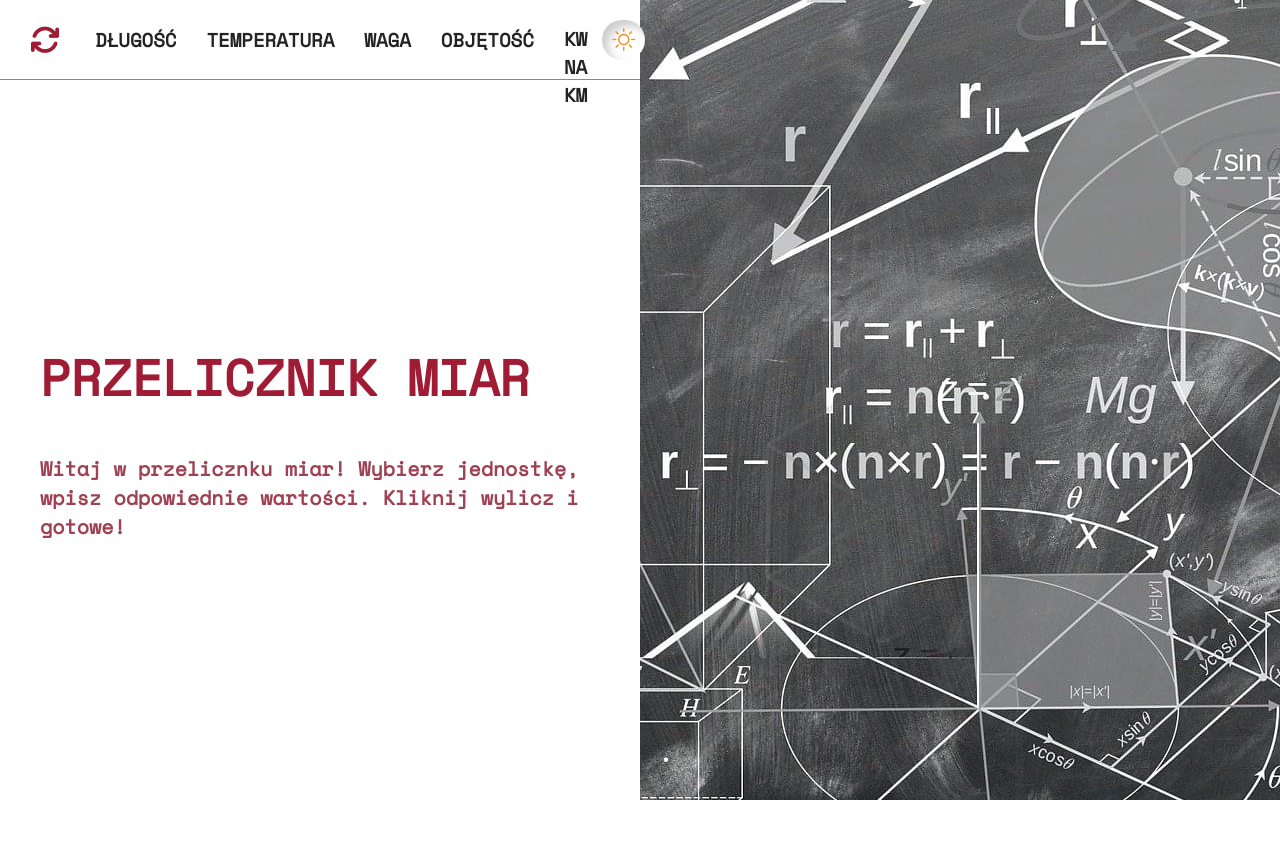
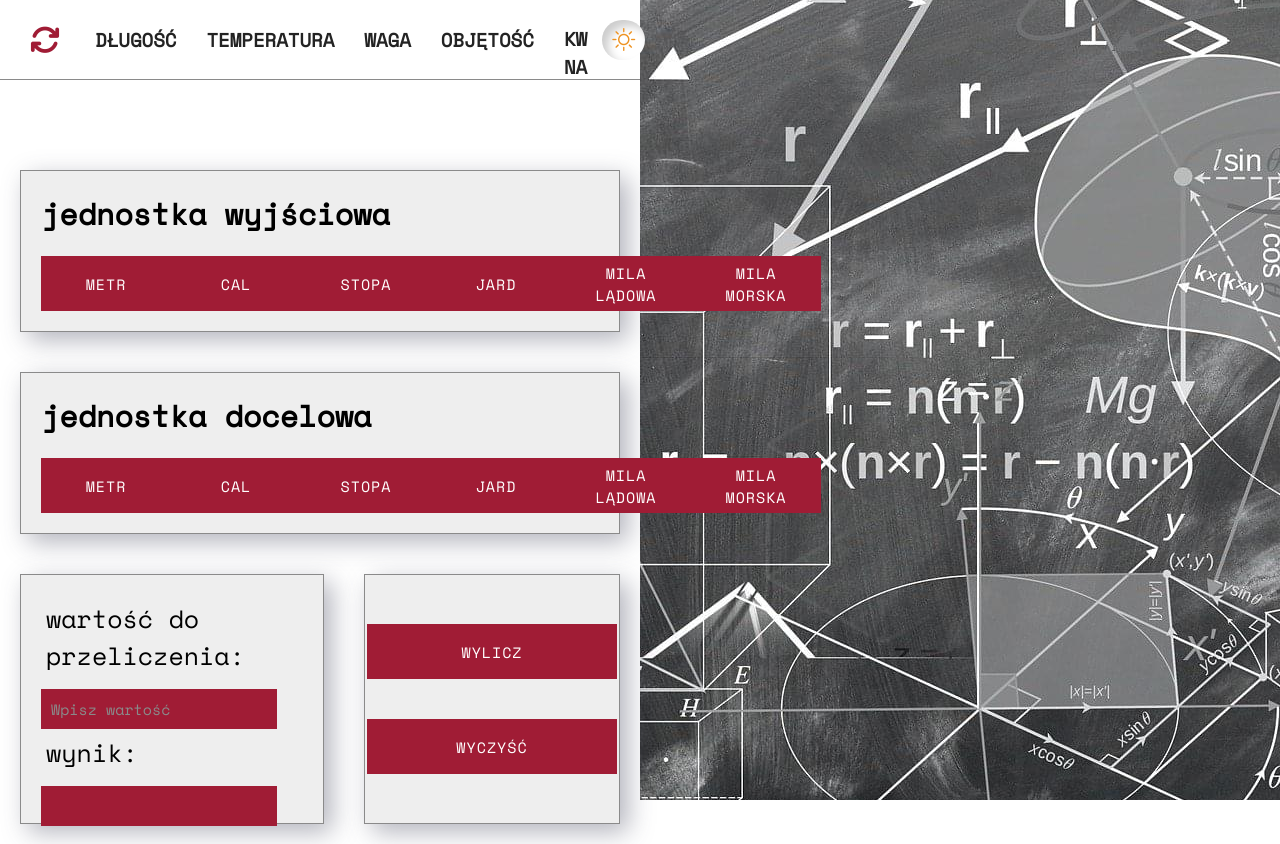
Before and after one commit to BuszujacyWPszenzycie/Converter_4, a plain HTML site: page index.html in a window 1280 px wide. Before the commit the page ends 800 px from the top, so only its background shows below. Drawn offline with nearby package versions, Linux system fonts and the light colour scheme.

Commit message:
added all boxes and shadows - maybe to correct

```diff
--- a/index.html
+++ b/index.html
@@ -47,10 +47,10 @@
           gotowe!</h3>
       </div>
 
-      <div class="modal modal__one">
+      <div class="modal modal__one show-modal ">
 
-        <div class="box__modal">
-          <h3 class="modal__title">from</h3>
+        <div class="box__modal box__modal-big">
+          <h3 class="modal__title">jednostka wyjściowa</h3>
           <div class="box__modal-buttons">
 
             <div class="box__modal-button">
@@ -65,12 +65,12 @@
 
             <div class="box__modal-button">
               <input type="radio" name="from" id="foot-from" class="modal__input"><label for="foot-from"
-                class="modal__btn">foot</label>
+                class="modal__btn">stopa</label>
             </div>
 
             <div class="box__modal-button">
               <input type="radio" name="from" id="yard-from" class="modal__input"><label for="yard-from"
-                class="modal__btn">yard</label>
+                class="modal__btn">jard</label>
             </div>
 
             <div class="box__modal-button">
@@ -87,8 +87,8 @@
           </div>
         </div>
 
-        <div class="box__modal">
-          <h3 class="modal__title">to</h3>
+        <div class="box__modal box__modal-big">
+          <h3 class="modal__title">jednostka docelowa</h3>
           <div class="box__modal-buttons">
             <div class="box__modal-button">
               <input type="radio" name="to" id="meter-to" class="modal__input"><label for="meter-to"
@@ -102,12 +102,12 @@
 
             <div class="box__modal-button">
               <input type="radio" name="to" id="foot-to" class="modal__input"><label for="foot-to"
-                class="modal__btn">foot</label>
+                class="modal__btn">stopa</label>
             </div>
 
             <div class="box__modal-button">
               <input type="radio" name="to" id="yard-to" class="modal__input"><label for="yard-to"
-                class="modal__btn">yard</label>
+                class="modal__btn">jard</label>
             </div>
 
             <div class="box__modal-button">
@@ -119,6 +119,26 @@
               <input type="radio" name="to" id="sea-mile-to" class="modal__input"><label for="sea-mile-to"
                 class="modal__btn">mila morska</label>
             </div>
+          </div>
+        </div>
+
+        <div class="box__modal box__modal-result">
+          <div class="box__modal box__modal-inputs">
+
+            <div class="box__modal-inputs--inner">
+              <p class="result__title">wartość do przeliczenia:</p>
+              <input type="number" class="result__input" placeholder="Wpisz wartość">
+            </div>
+
+            <div class="box__modal-inputs--inner">
+              <p class="result__title">wynik:</p>
+              <input type="number" class="result__input" disabled>
+            </div>
+
+          </div>
+          <div class="box__modal box__modal-calculate">
+            <button class="result__btn">wylicz</button>
+            <button class="result__btn">wyczyść</button>
           </div>
         </div>
 
--- a/src/sass/_colors.scss
+++ b/src/sass/_colors.scss
@@ -1,5 +1,6 @@
 $white: #fff;
 $grey: #8a8a8a;
+$lightgrey: #eeeeee;
 $gold: #d6c78e;
 $darkgold: #9b9165;
 $red: #a01c35;
--- a/src/sass/_mixin.scss
+++ b/src/sass/_mixin.scss
@@ -38,3 +38,29 @@
 		color: $dark;
 	}
 }
+
+@mixin resultBtn {
+	// display: block;
+	// text-align: center;
+	width: 250px;
+	font-size: 1.5rem;
+	height: 55px;
+	border: none;
+	background-color: $red;
+	color: $white;
+	text-transform: uppercase;
+	font-family: inherit;
+	letter-spacing: 1px;
+	cursor: pointer;
+	transition: background-color 0.4s;
+	display: flex;
+	justify-content: center;
+	align-items: center;
+	padding: 1rem;
+	margin: 2rem;
+
+	&:hover {
+		background-color: $gold;
+		color: $dark;
+	}
+}
--- a/src/sass/main.scss
+++ b/src/sass/main.scss
@@ -31,6 +31,7 @@ body {
 .box {
 	width: 50%;
 	height: 100%;
+	// background-color: $lightgrey;
 
 	&__left {
 		position: relative;
@@ -52,10 +53,41 @@ body {
 		margin: 2rem;
 		padding: 2rem;
 		border: 1px solid $grey;
+
+		&-big {
+			background-color: $lightgrey;
+			box-shadow: 8px 8px 24px 0px rgba(66, 68, 90, 0.4);
+		}
+
 		&-buttons {
 			display: flex;
 			justify-content: space-between;
 			align-items: center;
+		}
+
+		&-result {
+			border: none;
+			padding: 0;
+			margin: 0;
+			display: flex;
+		}
+
+		&-inputs {
+			width: 60%;
+			height: 250px;
+			background-color: $lightgrey;
+			box-shadow: 8px 8px 24px 0px rgba(66, 68, 90, 0.4);
+		}
+
+		&-calculate {
+			width: 40%;
+			height: 250px;
+			display: flex;
+			justify-content: center;
+			align-items: center;
+			flex-direction: column;
+			background-color: $lightgrey;
+			box-shadow: 8px 8px 24px 0px rgba(66, 68, 90, 0.4);
 		}
 	}
 }
@@ -136,7 +168,7 @@ body {
 }
 
 .modal {
-	padding-top: 10rem;
+	padding-top: 7rem;
 	display: flex;
 	flex-direction: column;
 	position: absolute;
@@ -153,12 +185,42 @@ body {
 
 	&__title {
 		font-size: 3rem;
-		// text-transform: uppercase;
 		margin-bottom: 2rem;
+		// background-color: $lightgrey;
 	}
 
 	&__input {
 		display: none;
+	}
+}
+
+.result {
+	&__input {
+		width: 90%;
+		height: 40px;
+		margin-top: 1rem;
+		background-color: $red;
+		border: none;
+		color: $white;
+		font-family: inherit;
+		padding: 1rem;
+		font-size: 1.5rem;
+		&::placeholder {
+			color: $grey;
+		}
+		&-span {
+			// width: 100px;
+		}
+	}
+
+	&__title {
+		padding: 0.5rem;
+		font-size: 2.5rem;
+		// color: $white;
+	}
+
+	&__btn {
+		@include resultBtn;
 	}
 }
 
```
Also changed, not shown: dist/css/main.min.css, 1 other file.
